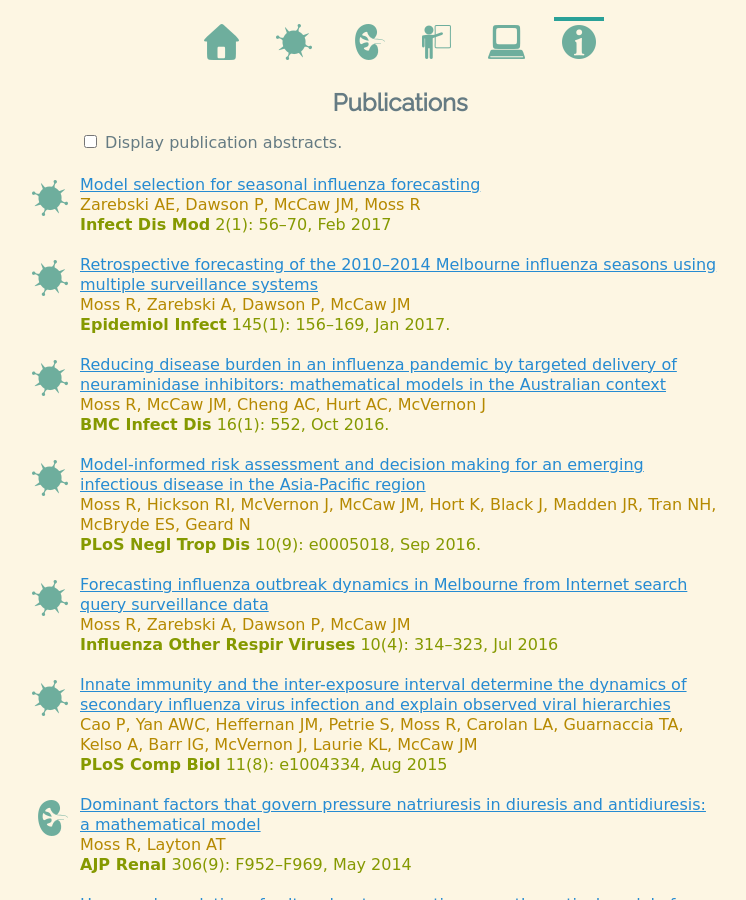
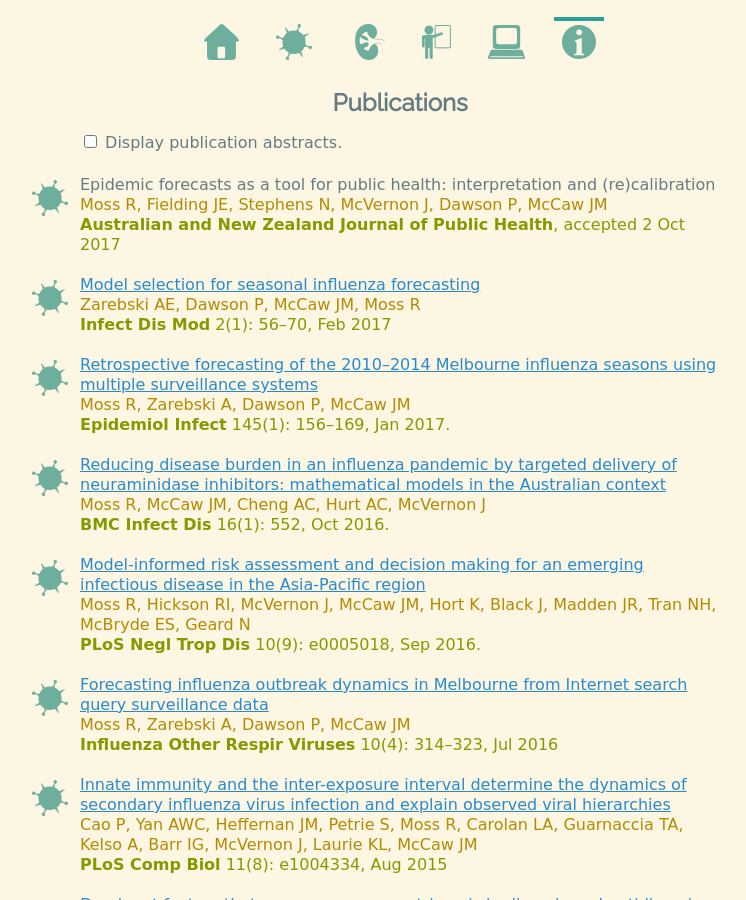
Before and after one commit to robmoss/previous2-robmoss.github.io, a Jekyll site: the page built from pubs/index.md, in a window 1280 px wide and 900 px high. Shown: the whole window, without its empty margins (240-986 px from the left). Built offline with Jekyll 4.4.1, drawn with Linux system fonts in a browser that asks for light colours; some web fonts are replaced; some of the changed lines change nothing that is shown.

Commit message:
The live forecasting paper has been accepted

```diff
--- a/pubs/index.md
+++ b/pubs/index.md
@@ -41,6 +41,39 @@ title: Publications
 </p>
 
 <ul class="publication-list">
+      <li class="epi">Epidemic forecasts as a tool for public health:
+        interpretation and (re)calibration<br/>
+        <span class="author">Moss R, Fielding JE, Stephens N, McVernon J,
+        Dawson P, McCaw JM</span><br/>
+        <span class="journal"><b>Australian and New Zealand Journal of Public
+        Health</b>, accepted 2 Oct 2017</span><br/>
+        <span class="abstract">
+        <strong>Objective and Methods:</strong> Recent studies have used
+        Bayesian methods to predict timing of influenza epidemics many weeks
+        in advance, but there is no documented evaluation of how such
+        forecasts might support the day-to-day operations of public health
+        staff. During the 2015 influenza season in Melbourne, Australia,
+        weekly forecasts were presented at Health Department surveillance unit
+        meetings and evaluated and updated in light of expert opinion, to
+        improve their accuracy and usefulness.
+        <br/><strong>Results:</strong> Predictive capacity of the model was
+        substantially limited by delays in reporting and processing arising
+        from an unprecedented number of notifications, disproportionate to
+        seasonal intensity. Adjustment of the predictive algorithm to account
+        for these delays and increased reporting propensity improved both
+        current situational awareness and forecasting accuracy.
+        <br/><strong>Conclusions:</strong> Collaborative engagement with
+        public health practitioners in model development improved
+        understanding of the context and limitations of emerging surveillance
+        data. Incorporation of these insights in a quantitative model resulted
+        in more robust estimates of disease activity for public health use.
+        <br/><strong>Implications for Public Health:</strong> In addition to
+        predicting future disease trends, forecasting methods can quantify the
+        impact of delays in data availability and variable reporting practice
+        on the accuracy of current epidemic assessment. Such evidence supports
+        investment in systems capacity.
+        </span>
+      </li>
       <li class="epi"><a
         href="http://dx.doi.org/10.1016/j.idm.2016.12.004">Model selection for
         seasonal influenza forecasting</a><br/>
```
Also changed, not shown: 1 other file.
